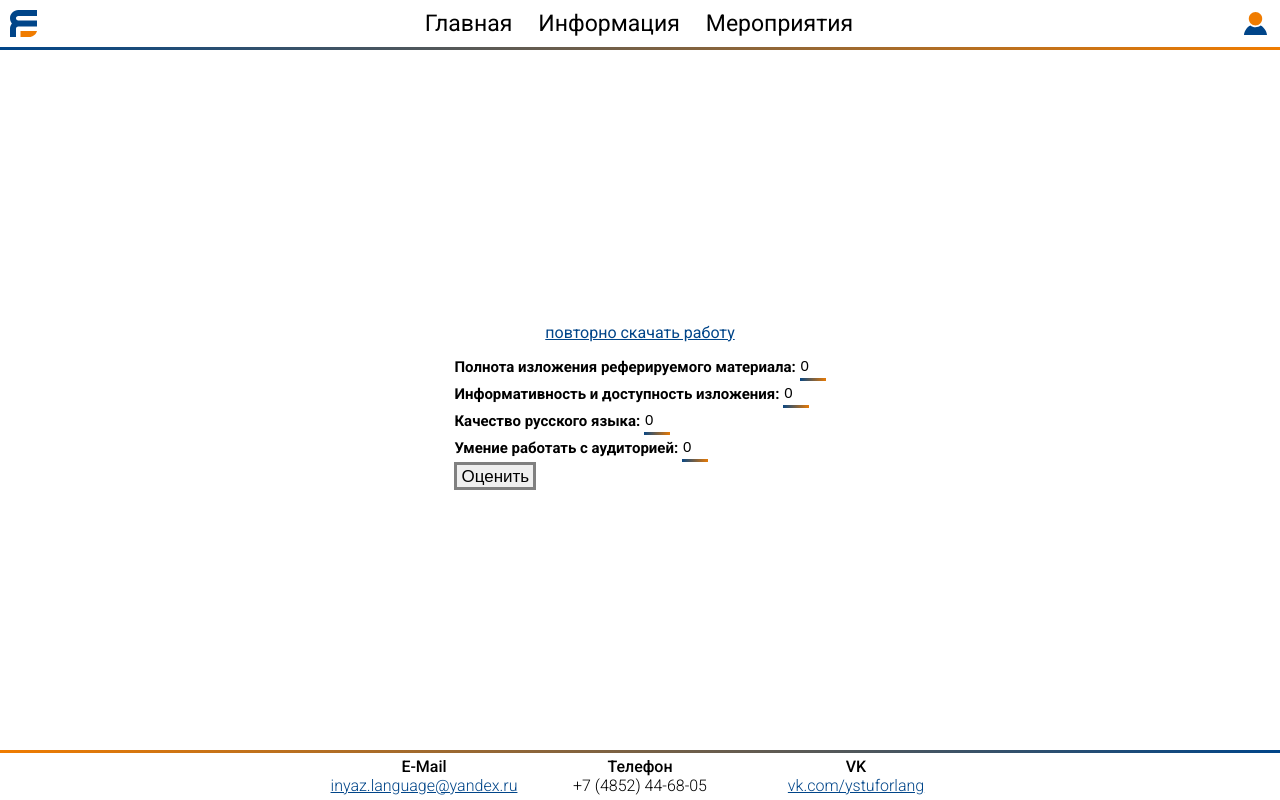
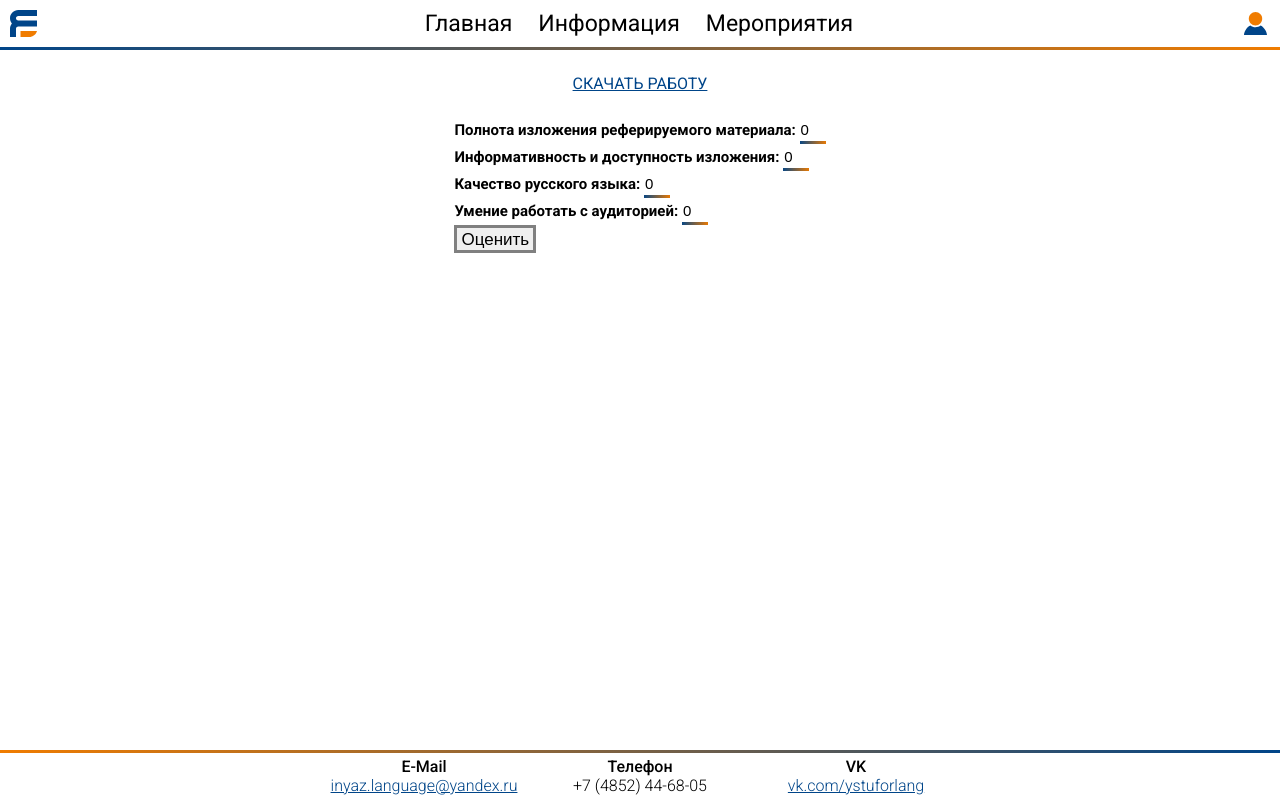
Before and after one commit to PinguinKa/ystu_contest, a Flask app: template templates/review_id.html in a window 1280 px wide. Run offline with Flask 2, Linux system fonts and the light colour scheme; the template is opened without the code that fills it, so the values that code supplies are empty.

Commit message:
Minor style adjustments.

```diff
--- a/static/css/review_id.css
+++ b/static/css/review_id.css
@@ -1,7 +1,13 @@
+/* == Contents == */
+.wrapper {
+    min-height: inherit;
+}
+
+
 /* == Headers == */
 .header {
     text-align: center;
-    margin: 12px auto;
+    margin: 24px auto;
 }
 
 
--- a/templates/review_id.html
+++ b/templates/review_id.html
@@ -8,9 +8,9 @@
 {% endblock %}
 
 {% block content %}
-    <div>
+    <div class="wrapper">
     <div class="header">
-        <a href="../review/download/{{data.id}}" target="_blank" rel="noopener noreferrer">повторно скачать работу</a>
+        <a href="../review/download/{{data.id}}" target="_blank" rel="noopener noreferrer">СКАЧАТЬ РАБОТУ</a>
     </div>
     <form action="/review/{{data.id}}" method="post">
         <div class="error notification">{{message}}</div>
```
